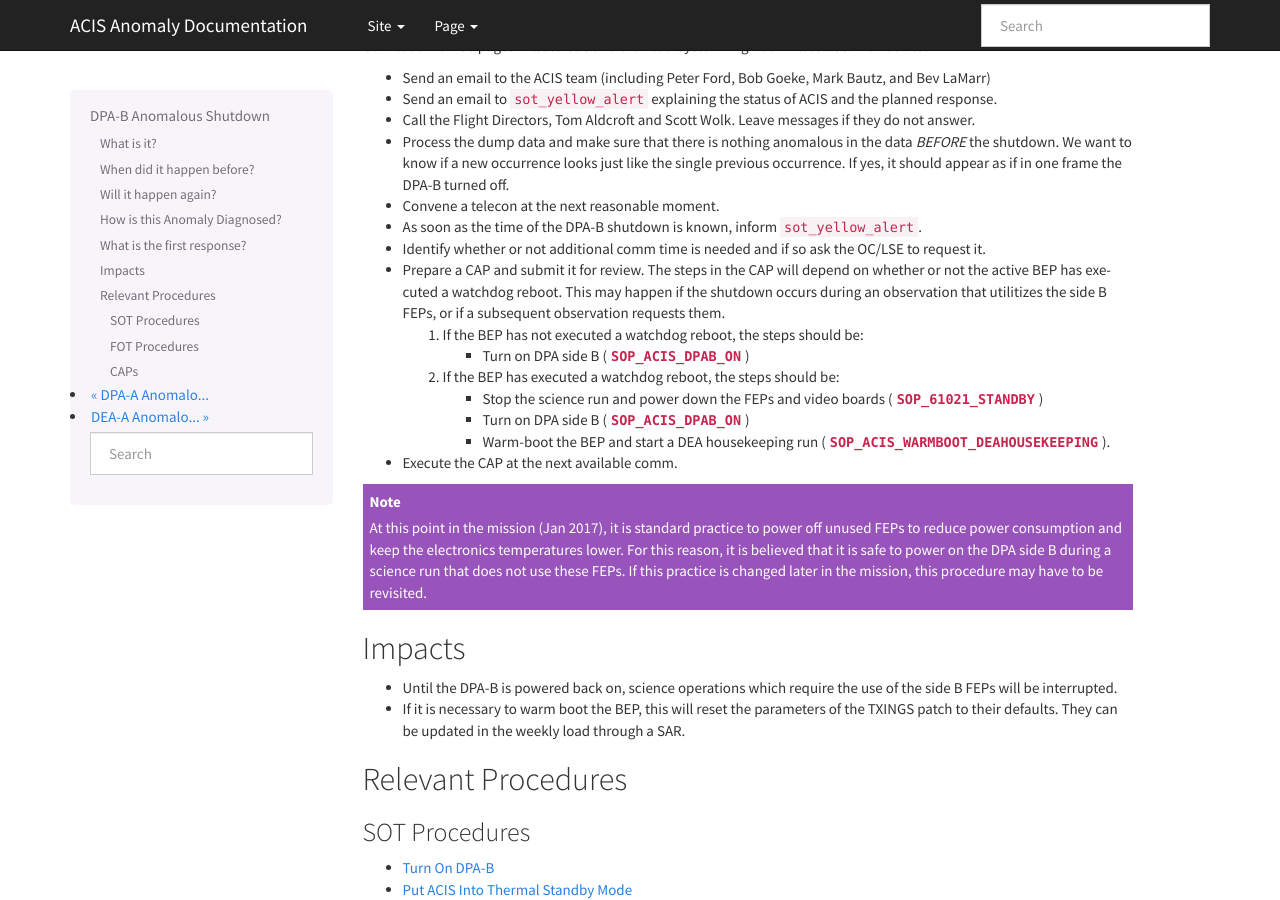
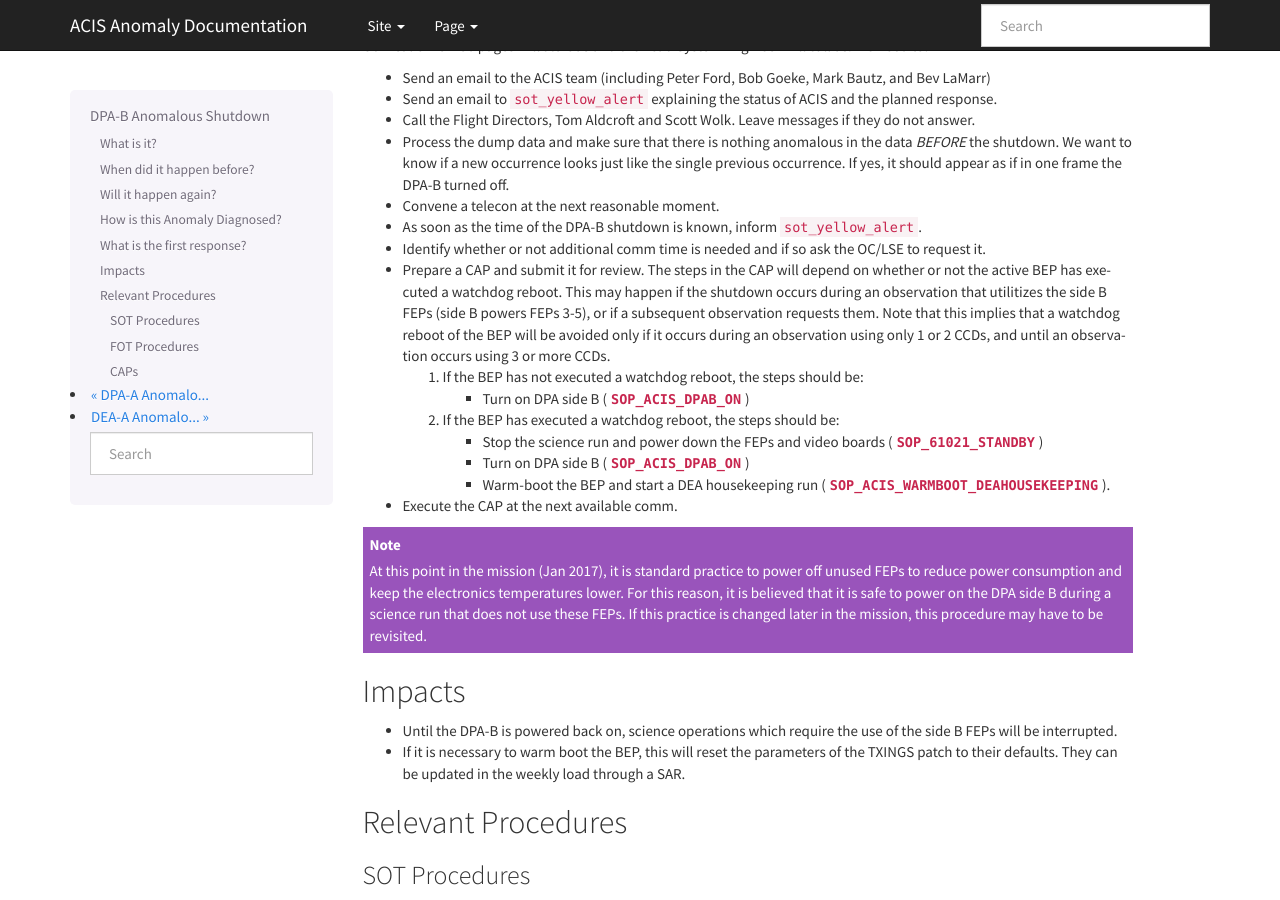
Before and after one commit to acisops/acis_anomaly_pages, a Sphinx documentation site: the page built from source/dpab_shutdown.rst, in a window 1280 px wide and 900 px high, scrolled down 797 px. Built offline with Sphinx 7.4.7, drawn with Linux system fonts in a browser that asks for light colours.

Commit message:
Commenting on which side powers which FEPs and how this affects watchdog reboots.

```diff
--- a/source/dpab_shutdown.rst
+++ b/source/dpab_shutdown.rst
@@ -56,7 +56,10 @@ Our real-time web pages will alert us and the Lead System Engineer will call us.
 * Identify whether or not additional comm time is needed and if so ask the OC/LSE to request it.
 * Prepare a CAP and submit it for review. The steps in the CAP will depend on whether or not the
   active BEP has executed a watchdog reboot. This may happen if the shutdown occurs during an
-  observation that utilitizes the side B FEPs, or if a subsequent observation requests them.
+  observation that utilitizes the side B FEPs (side B powers FEPs 3-5), or if a subsequent
+  observation requests them. Note that this implies that a watchdog reboot of the BEP will be
+  avoided only if it occurs during an observation using only 1 or 2 CCDs, and until an
+  observation occurs using 3 or more CCDs.
 
   1. If the BEP has not executed a watchdog reboot, the steps should be:
 
```
